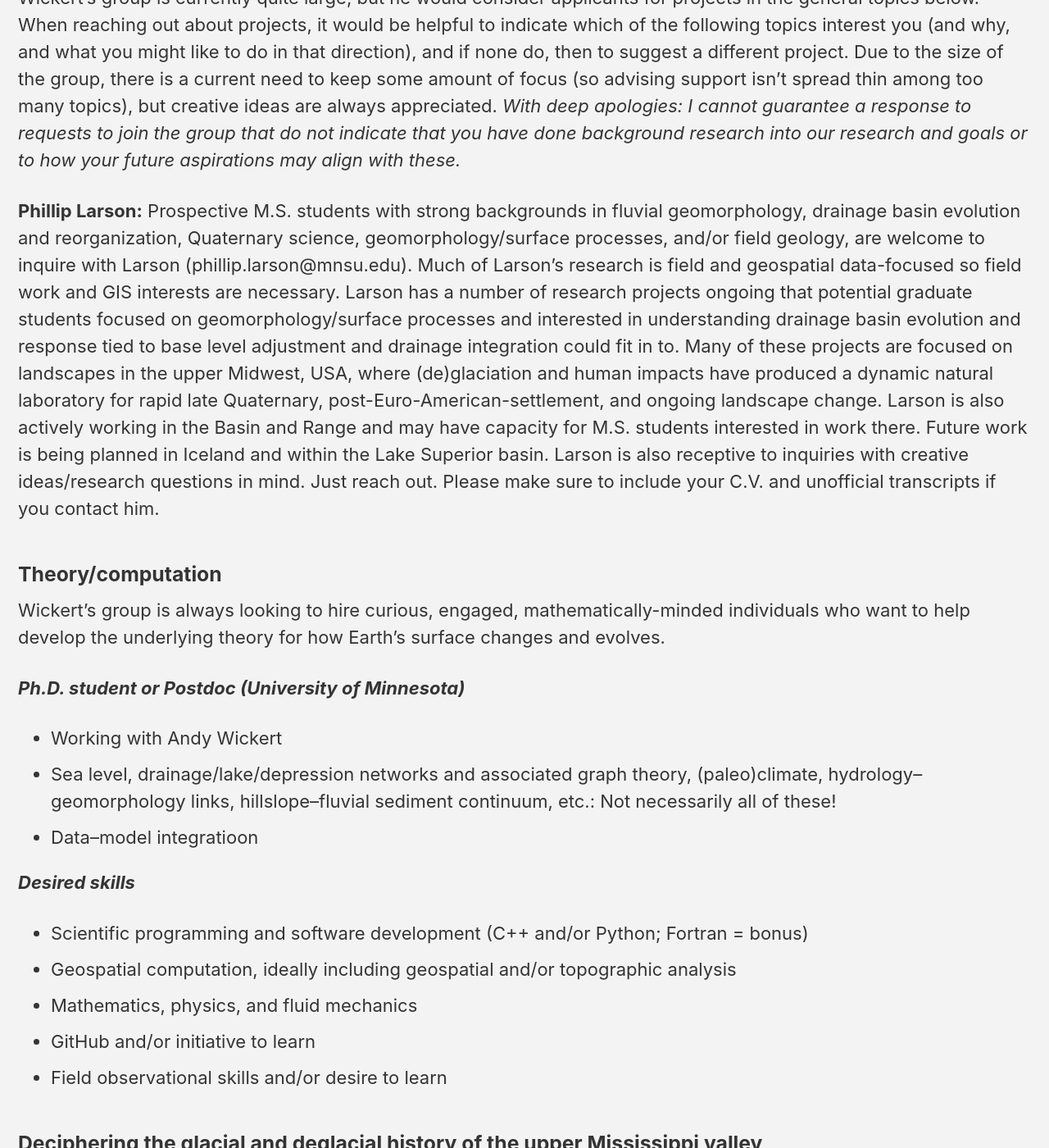
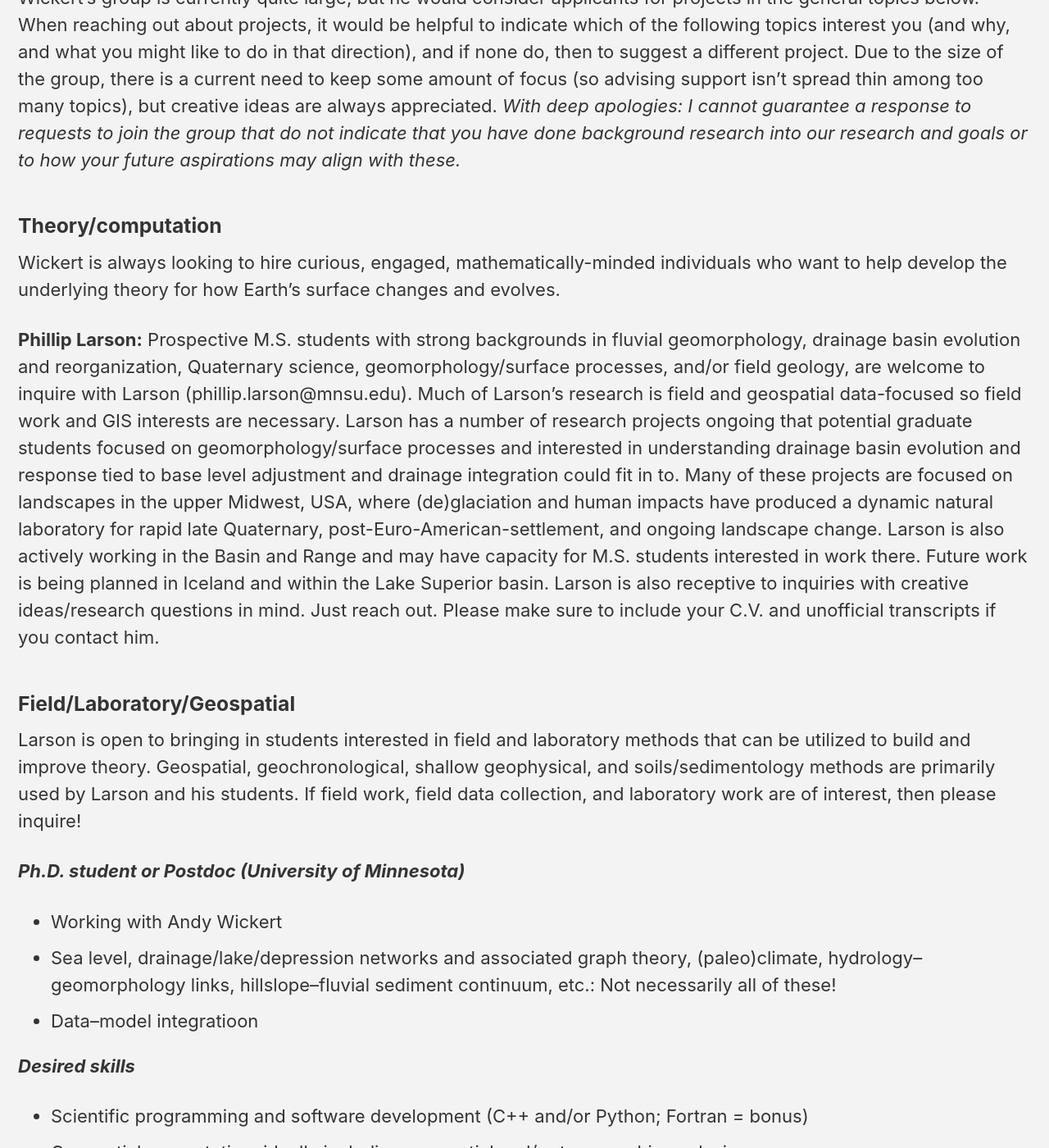
Before and after one commit to MNiMORPH/MNiMORPH.github.io, a Jekyll site: the page built from _pages/prospective.md, in a window 1280 px wide and 1400 px high, scrolled down 2988 px. Shown: the whole window at 82% size. Built offline with Jekyll 4.4.1, drawn with Linux system fonts in a browser that asks for light colours; cached includes are drawn as plain includes; nearby versions of some CDN libraries.

Commit message:
Update prospective.md

```diff
--- a/_pages/prospective.md
+++ b/_pages/prospective.md
@@ -48,11 +48,15 @@ There are multiple ways to become involved in the lab group. Below is an overvie
 
 Wickert's group is currently quite large, but he would consider applicants for projects in the general topics below. When reaching out about projects, it would be helpful to indicate which of the following topics interest you (and why, and what you might like to do in that direction), and if none do, then to suggest a different project. Due to the size of the group, there is a current need to keep some amount of focus (so advising support isn't spread thin among too many topics), but creative ideas are always appreciated. *With deep apologies: I cannot guarantee a response to requests to join the group that do not indicate that you have done background research into our research and goals or to how your future aspirations may align with these.*
 
+### Theory/computation
+
+Wickert is always looking to hire curious, engaged, mathematically-minded individuals who want to help develop the underlying theory for how Earth's surface changes and evolves.
+
 **Phillip Larson:** Prospective M.S. students with strong backgrounds in fluvial geomorphology, drainage basin evolution and reorganization, Quaternary science, geomorphology/surface processes, and/or field geology, are welcome to inquire with Larson (phillip.larson@mnsu.edu). Much of Larson's research is field and geospatial data-focused so field work and GIS interests are necessary.  Larson has a number of research projects ongoing that potential graduate students focused on geomorphology/surface processes and interested in understanding drainage basin evolution and response tied to base level adjustment and drainage integration could fit in to.  Many of these projects are focused on landscapes in the upper Midwest, USA, where (de)glaciation and human impacts have produced a dynamic natural laboratory for rapid late Quaternary, post-Euro-American-settlement, and ongoing landscape change. Larson is also actively working in the Basin and Range and may have capacity for M.S. students interested in work there. Future work is being planned in Iceland and within the Lake Superior basin. Larson is also receptive to inquiries with creative ideas/research questions in mind.  Just reach out.  Please make sure to include your C.V. and unofficial transcripts if you contact him.
 
-### Theory/computation
+### Field/Laboratory/Geospatial
 
-Wickert's group is always looking to hire curious, engaged, mathematically-minded individuals who want to help develop the underlying theory for how Earth's surface changes and evolves.
+Larson is open to bringing in students interested in field and laboratory methods that can be utilized to build and improve theory.  Geospatial, geochronological, shallow geophysical, and soils/sedimentology methods are primarily used by Larson and his students.  If field work, field data collection, and laboratory work are of interest, then please inquire!
 
 ***Ph.D. student or Postdoc (University of Minnesota)***
 
```
